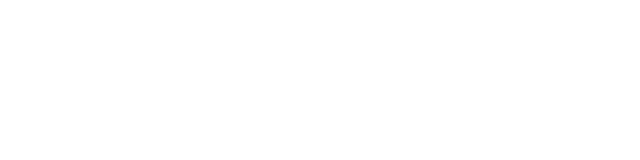
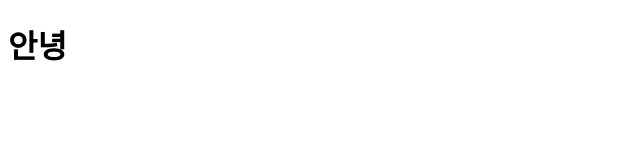
Before and after one commit to Park-min-hyoung/early_setting, a Next.js app: page / in a window 1280 px wide. Shown: the top 160 px of the page, without its empty margins (0-640 px from the left). Built offline with nearby package versions, Linux system fonts and the light colour scheme.

Commit message:
docs: 배포 시 정상적 render 여부 확인을 위한 text 추가

```diff
--- a/src/pages/index.tsx
+++ b/src/pages/index.tsx
@@ -1,3 +1,7 @@
 export default function Home() {
-  return <></>;
+  return (
+    <>
+      <h1>안녕</h1>
+    </>
+  );
 }
```
